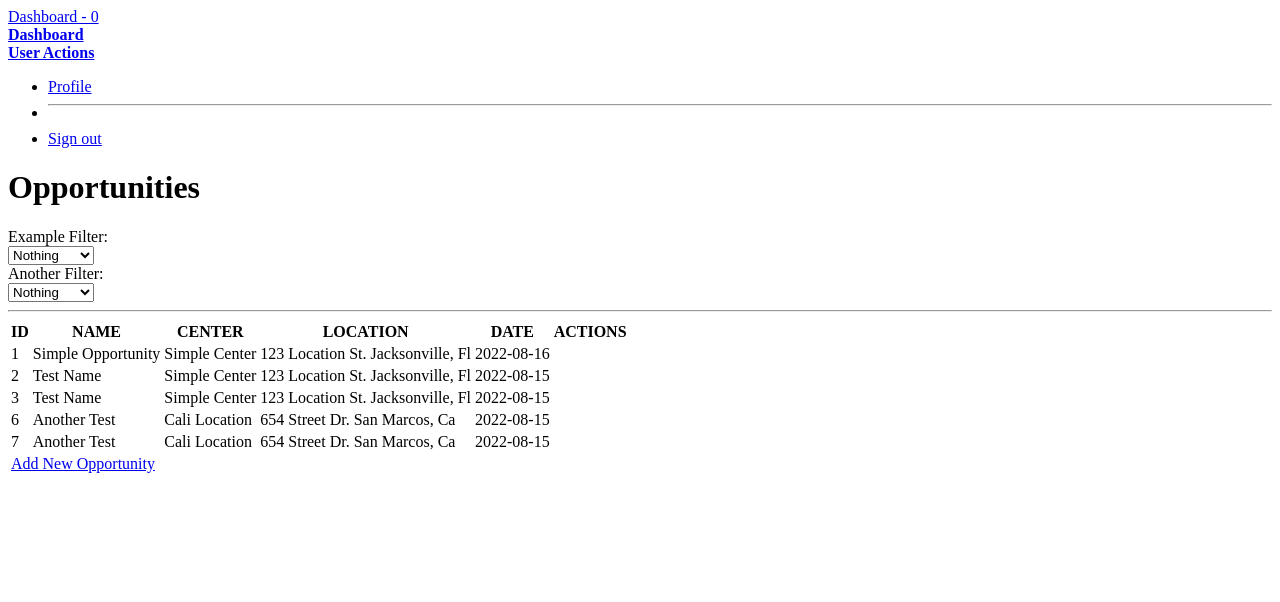
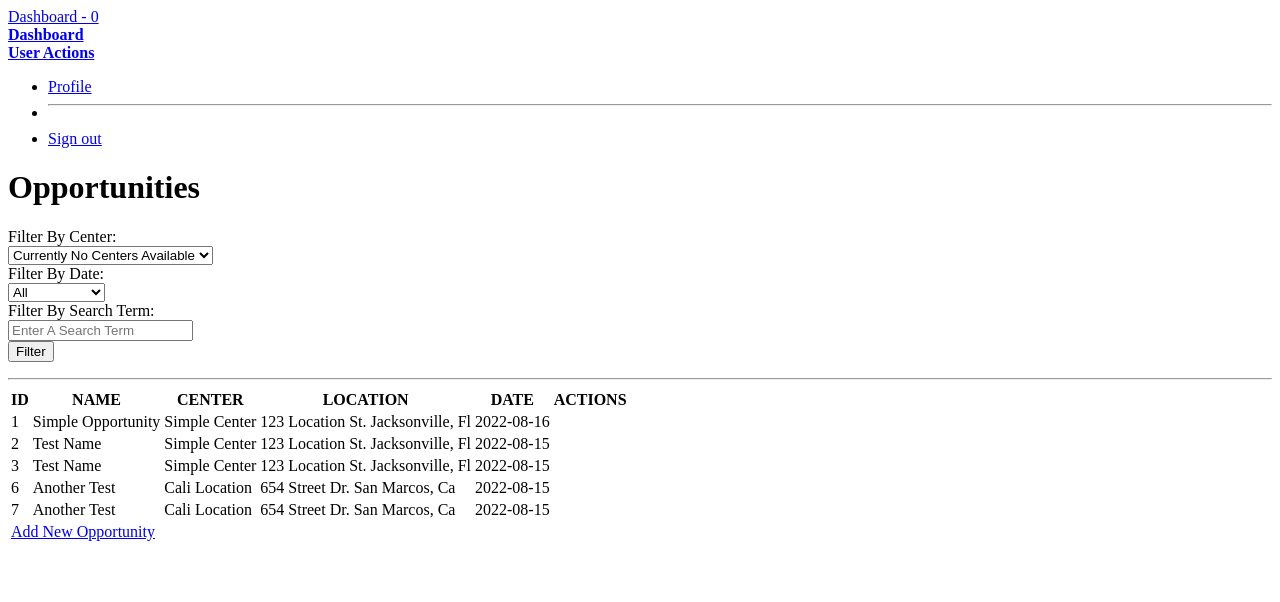
Before and after one commit to oostwoudere/VolunteerManagementSystem, a CodeIgniter app: the page made by application/views/dashboard/page-opportunities.php in a window 1280 px wide. Shown: the top 602 px of the page. Run offline with CodeIgniter, Linux system fonts and the light colour scheme; data comes from the database, SQL or seed files in the repository.

Commit message:
Adding Opportunity Filter Code
Changes made to Dashboard, Data model, and page opportunities

```diff
--- a/application/models/Data_model.php
+++ b/application/models/Data_model.php
@@ -102,6 +102,42 @@
         }
 
         return $q->result_array();
+    }
+
+    /** Opportunities that match specified filter criteria
+     * @param int $center_id  ID of Center (or 0 if no center selected)
+     * @param int $date_filter  1 if selected, 0 if not
+     * @param string $search_string input user wishes to search for an appropriate opportunity with
+     * @return array    Result array
+     */
+    public function filterOpportunities (int $center_id,int $date_filter, string $search_string) : array {
+
+        $this->db->select("opportunities.id, opportunities.name, opportunities.date, centers.name as center, centers.location");
+        $this->db->from('opportunities');
+        $this->db->join('centers', 'centers.id = opportunities.center_id', 'left');
+
+        if ($center_id !== 0) {
+            $this->db->where('opportunities.center_id', $center_id);
+        }
+        //if false, default "all" centers selected
+
+        if ($date_filter !== 0) {
+            $currentDate = date("Y-m-d");
+            $oldestDate = date("Y-m-d", strtotime(" -60 days"));
+
+            $this->db->where('opportunities.date <=', $currentDate);
+            $this->db->where('opportunities.date >=', $oldestDate);
+        }
+        //if false, default "all" dates selected
+
+        if (!empty($search_string)) {
+            $this->db->like('opportunities.name', $search_string);
+        }
+        //if empty, search string was left blank
+
+        $query = $this->db->get();
+
+        return $query->result_array();
     }
 
     //------ Add -------
--- a/application/views/dashboard/page-opportunities.php
+++ b/application/views/dashboard/page-opportunities.php
@@ -1,15 +1,16 @@
 <?php defined('BASEPATH') OR exit('No direct script access allowed'); ?>
 <?php $user_role = empty($user_role) ? 0 : $user_role; ?>
-<?php $opportunities = empty($opportunities) ? 0 : $opportunities; ?>
+<?php $filtered_out = $filtered_out ?? false;?>
 
 <?php # Prepare Variables
-if($opportunities == 0) {
+if(empty($opportunities) && !$filtered_out) {
     $query = $this->db->select("opportunities.id, opportunities.name, opportunities.date, centers.name as center, centers.location")
         ->join('centers', 'centers.id = opportunities.center_id', 'left')
         ->get('opportunities');
     $opportunities = $query->result_array();
 }
 ?>
+<?php $centers = $centers ?? false; ?>
 
 <body style="height: 100%">
 <!-- body content -->
@@ -25,30 +26,40 @@
                 <h1 class="card-title mb-4"> Opportunities </h1>
 
                 <!-- Filters Selection -->
+                <form method="get">
                     <div class="row mb-3 g-3">
-                    <!-- Example Filter 1 -->
-                    <label for="exampleFilter" class="col-2 col-form-label"> Example Filter: </label>
+                        <!-- Center Filter (code copied from add opp page)-->
+                        <label for="centerFilter" class="col-2 col-form-label"> Filter By Center: </label>
                         <div class="col-4">
-                        <select class="form-control text-bg-dark" id="exampleFilter">
-                            <option value="0" selected>Nothing</option>
-                            <option value="1">Something</option>
-                            <option value="2">Another</option>
-                            <option value="3">Example</option>
-                            <option value="4">Option</option>
+                            <select name="centerFilter" id="centerFilter" class="form-control text-bg-dark">
+                                <?php if($centers !== false && count($centers) > 0) : ?>
+                                    <option value="0" selected> All </option>
+                                    <?php foreach ($centers as $center) : ?>
+                                        <option value="<?=$center['id']?>"><?=$center['name']?> - <?=$center['location']?></option>
+                                    <?php endforeach; ?>
+                                <?php else: ?>
+                                    <option> Currently No Centers Available </option>
+                                <?php endif; ?>
                             </select>
                         </div>
-                    <!-- Example Filter 2 -->
-                    <label for="anotherFilter" class="col-2 col-form-label"> Another Filter: </label>
+                        <!-- Date Filter -->
+                        <label for="dateFilter" class="col-2 col-form-label"> Filter By Date: </label>
                         <div class="col-4">
-                        <select class="form-control text-bg-dark" id="anotherFilter">
-                            <option value="0" selected>Nothing</option>
-                            <option value="1">Something</option>
-                            <option value="2">Another</option>
-                            <option value="3">Example</option>
-                            <option value="4">Option</option>
+                            <select class="form-control text-bg-dark" id="dateFilter" name="dateFilter">
+                                <option value="0" selected>All</option>
+                                <option value="1">Most Recent</option>
                             </select>
                         </div>
+                        <!-- Search String Filter -->
+                        <label for="searchString" class="col-2 col-form-label"> Filter By Search Term: </label>
+                        <div class="col-4">
+                            <input type="text" name="searchString" id="searchString" class="form-control text-bg-dark" placeholder="Enter A Search Term">
+                            </select>
                         </div>
+
+                    </div>
+                    <input type="submit" class="btn btn-success w-25" value="Filter">
+                </form>
                 <hr/>
 
                 <!-- Volunteers Data -->
```
Also changed, not shown: application/controllers/Dashboard.php (+23 -3 lines). Lines whose indentation alone changed are shown as unchanged.
